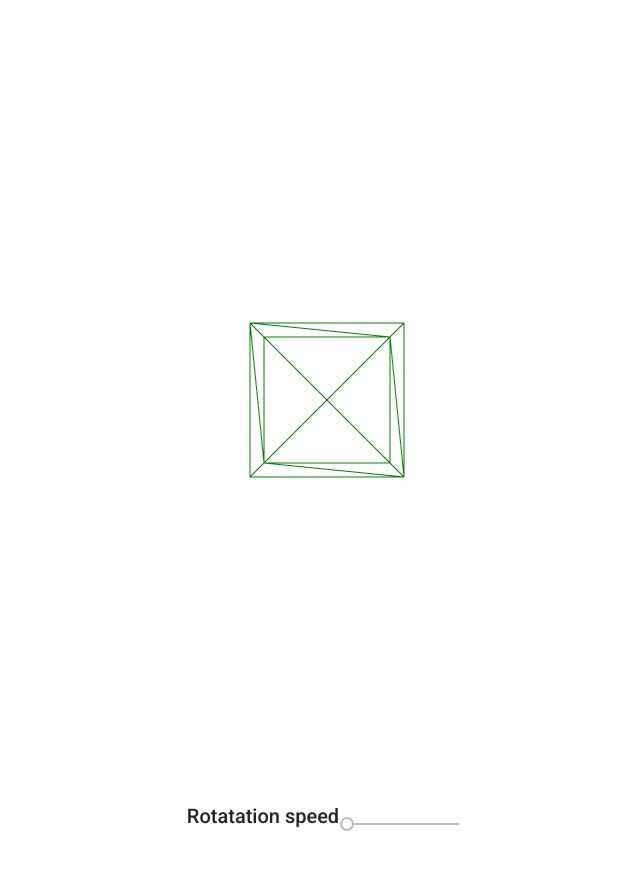
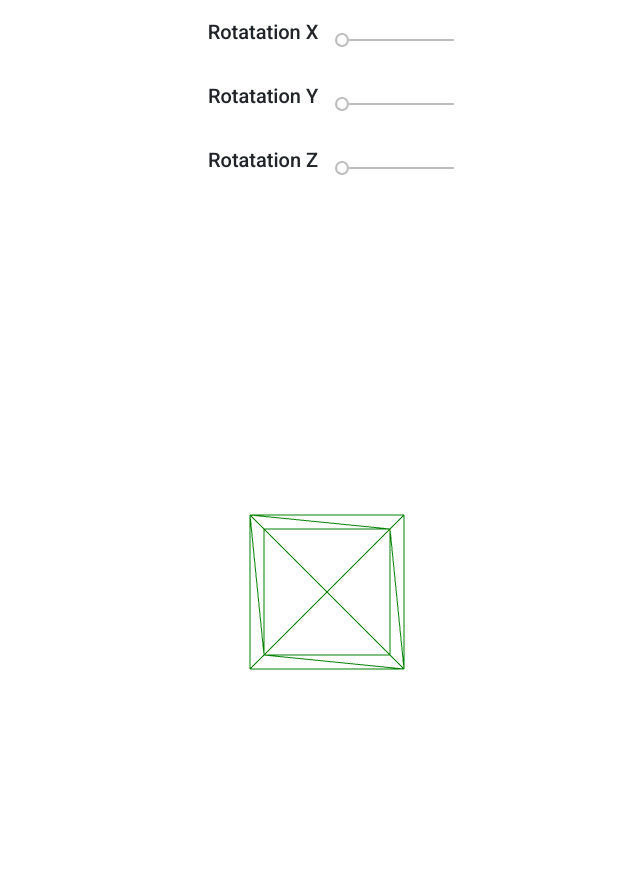
Before and after one commit to Jaadvelin/ThreeJSLab1, an Angular app: page / in a window 1280 px wide. Shown: the top 870 px of the page, without its empty margins (313-953 px from the left). Before the commit the page ends 848 px from the top, so only its background shows below. Built offline with nearby package versions, Linux system fonts and the light colour scheme.

Commit message:
Changes to make it more complex

```diff
--- a/src/app/app.component.html
+++ b/src/app/app.component.html
@@ -1,14 +1,36 @@
 <div class="row">
-  <div class="col-12">
-    <app-three-component [(rotation)]="rotation"></app-three-component>
-  </div>
-  <div class="col-12 d-flex justify-content-center">
-    <h2>Rotatation speed</h2>
+  <div class="col-12 d-flex justify-content-center mt-3">
+    <h2 class="px-3">Rotatation X</h2>
     <mat-slider
-      [(ngModel)]="rotation"
+      [(ngModel)]="rotationX"
       tickInterval="1"
       min="0"
       max="10"
     ></mat-slider>
   </div>
+  <div class="col-12 d-flex justify-content-center mt-3">
+    <h2 class="px-3">Rotatation Y</h2>
+    <mat-slider
+      [(ngModel)]="rotationY"
+      tickInterval="1"
+      min="0"
+      max="10"
+    ></mat-slider>
+  </div>
+  <div class="col-12 d-flex justify-content-center mt-3">
+    <h2 class="px-3">Rotatation Z</h2>
+    <mat-slider
+      [(ngModel)]="rotationZ"
+      tickInterval="1"
+      min="0"
+      max="10"
+    ></mat-slider>
+  </div>
+  <div class="col-12">
+    <app-three-component
+      [(rotationX)]="rotationX"
+      [(rotationY)]="rotationY"
+      [(rotationZ)]="rotationZ"
+    ></app-three-component>
+  </div>
 </div>
--- a/src/app/app.component.ts
+++ b/src/app/app.component.ts
@@ -7,5 +7,7 @@ import { Component } from '@angular/core';
 })
 export class AppComponent {
   title = 'InvestigacionUI1';
-  public rotation = 0;
+  public rotationX = 0;
+  public rotationY = 0;
+  public rotationZ = 0;
 }
--- a/src/app/three-component/three-component.component.ts
+++ b/src/app/three-component/three-component.component.ts
@@ -16,7 +16,9 @@ export class ThreeComponentComponent implements OnInit {
   public camera;
   public mesh;
   public stats;
-  @Input() rotation;
+  @Input() rotationX;
+  @Input() rotationY;
+  @Input() rotationZ;
 
   constructor() {
 
@@ -56,7 +58,6 @@ export class ThreeComponentComponent implements OnInit {
 
     }
     renderLoop() {
-        console.log("rotation type", typeof this.rotation);
         this.renderer.render(this.scene, this.camera);
         this.updateScene();
         requestAnimationFrame(this.renderLoop.bind(this));
@@ -64,9 +65,9 @@ export class ThreeComponentComponent implements OnInit {
 
 
     updateScene() {
-        this.mesh.rotation.y = this.mesh.rotation.y + (this.rotation / 100);
-        // this.mesh.rotation.x = this.mesh.rotation.x + this.rotation;
-        // this.mesh.rotation.z = this.mesh.rotation.z + this.rotation;
+        this.mesh.rotation.x =  this.rotationX / 10;
+        this.mesh.rotation.y =  this.rotationY / 10;
+        this.mesh.rotation.z =  this.rotationZ / 10;
     }
 
     // manejo de eventos
```
